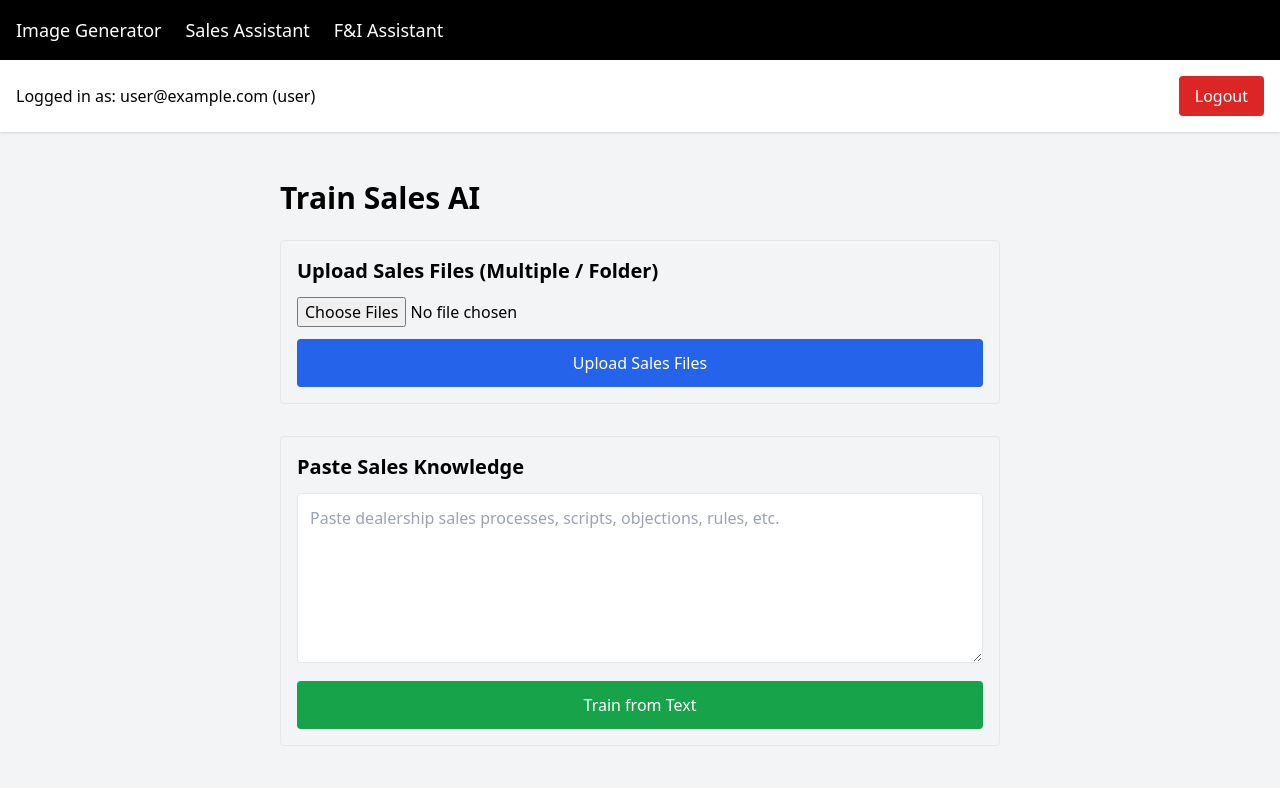
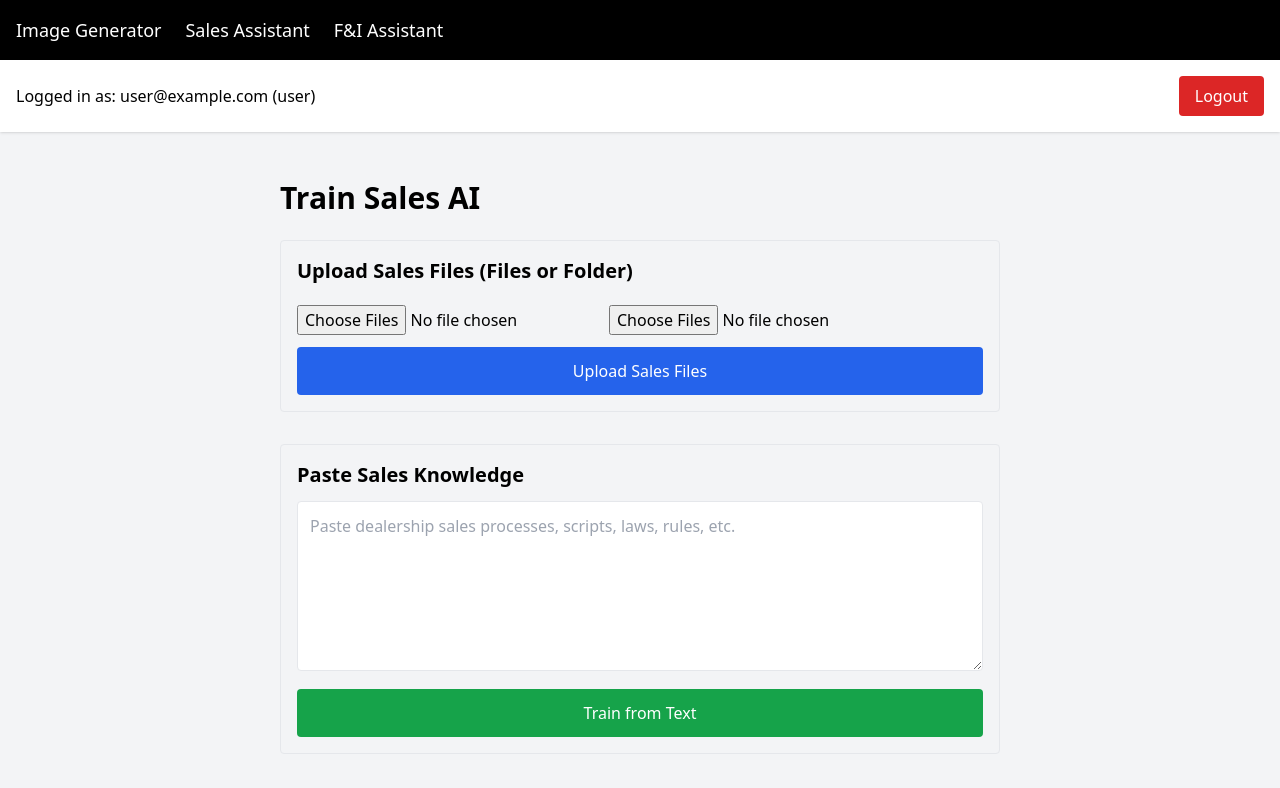
Before and after one commit to brettkues/cardealer-ai, a Next.js app: page /train in a window 1280 px wide. Shown: the top 788 px of the page. Built offline with nearby package versions, Linux system fonts and the light colour scheme; no server answers; the database is empty; sample sign-in values are in the browser's storage.

Commit message:
Update page.js

```diff
--- a/app/train/page.js
+++ b/app/train/page.js
@@ -45,14 +45,21 @@ export default function TrainPage() {
 
         <div className="border rounded p-4">
           <h2 className="text-xl font-semibold mb-3">
-            Upload Sales Files (Multiple / Folder)
+            Upload Sales Files (Files or Folder)
           </h2>
+
+          <input
+            type="file"
+            multiple
+            onChange={(e) => setSalesFiles(Array.from(e.target.files))}
+          />
 
           <input
             type="file"
             multiple
             webkitdirectory="true"
             directory="true"
+            className="mt-2"
             onChange={(e) => setSalesFiles(Array.from(e.target.files))}
           />
 
@@ -78,7 +85,7 @@ export default function TrainPage() {
           <textarea
             className="w-full p-3 border rounded"
             rows={6}
-            placeholder="Paste dealership sales processes, scripts, objections, rules, etc."
+            placeholder="Paste dealership sales processes, scripts, laws, rules, etc."
             value={salesText}
             onChange={(e) => setSalesText(e.target.value)}
           />
```
